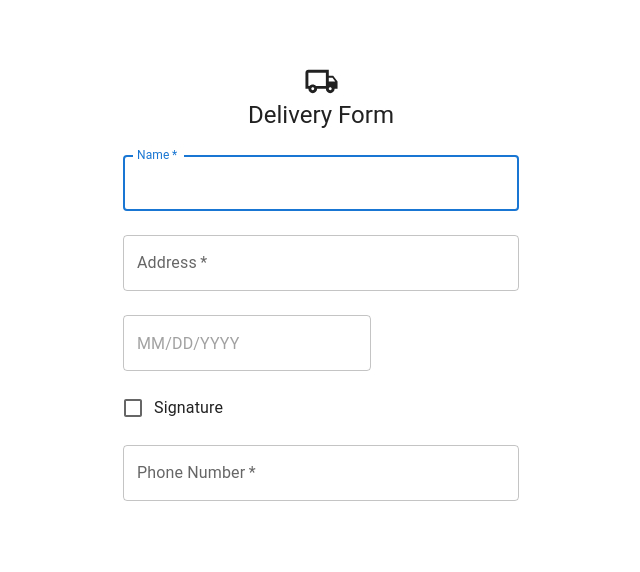
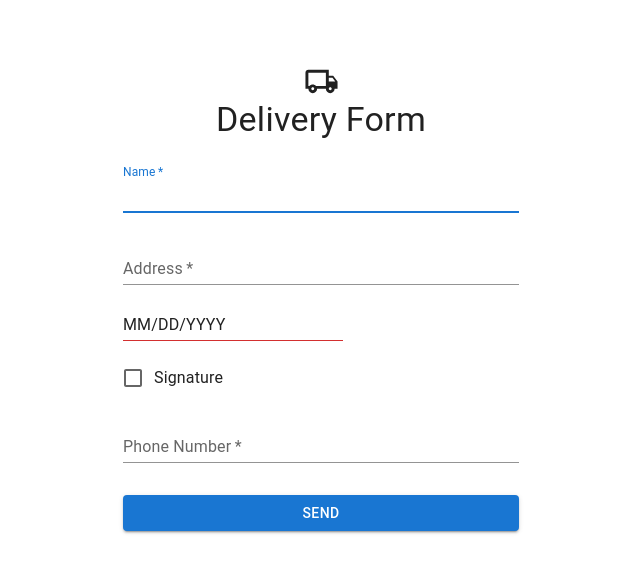
Before and after one commit to orshah/hwinputform, a React (Create React App) app: page / in a window 1280 px wide. Shown: the top 572 px of the page, without its empty margins (319-959 px from the left). Built offline with nearby package versions, Linux system fonts and the light colour scheme.

Commit message:
edited design and added functionality

```diff
--- a/src/components/InputForm/InputForm.jsx
+++ b/src/components/InputForm/InputForm.jsx
@@ -1,6 +1,7 @@
 import "./inputForm.style.css";
-import * as React from "react";
-import Avatar from "@mui/material/Avatar";
+// import * as React from "react";
+import React, { useState } from "react";
+import Button from "@mui/material/Button";
 import CssBaseline from "@mui/material/CssBaseline";
 import TextField from "@mui/material/TextField";
 import FormControlLabel from "@mui/material/FormControlLabel";
@@ -16,14 +17,30 @@ import LocalShippingOutlinedIcon from "@mui/icons-material/LocalShippingOutlined
 
 const theme = createTheme();
 
+const defaultFormData = {
+  name: "",
+  address: "",
+  date: "",
+  signatureRequired: false,
+  phoneNumber: "",
+};
+
 export default function InputForm() {
-  const handleSubmit = (event) => {
+  const [deliveryData, setDeliveryData] = useState(defaultFormData);
+
+  const onChangeHandler = (e) => {
+    setDeliveryData({ ...deliveryData, [e.target.name]: e.target.value });
+  };
+
+  const onCheckedHandler = (e) => {
+    setDeliveryData({
+      ...deliveryData,
+      signatureRequired: e.target.checked,
+    });
+  };
+
+  const onSubmitHandler = (event) => {
     event.preventDefault();
-    const data = new FormData(event.currentTarget);
-    console.log({
-      email: data.get("email"),
-      password: data.get("password"),
-    });
   };
 
   return (
@@ -40,12 +57,12 @@ export default function InputForm() {
         >
           <LocalShippingOutlinedIcon fontSize="large" />
 
-          <Typography component="h1" variant="h5">
+          <Typography component="h1" variant="h4">
             Delivery Form
           </Typography>
           <Box
             component="form"
-            onSubmit={handleSubmit}
+            onSubmit={onSubmitHandler}
             noValidate
             sx={{ mt: 1 }}
           >
@@ -56,38 +73,66 @@ export default function InputForm() {
               id="name"
               label="Name"
               name="name"
+              variant="standard"
               autoComplete="name"
               autoFocus
+              onChange={onChangeHandler}
+              value={deliveryData.name}
             />
             <TextField
               margin="normal"
               required
               fullWidth
-              name="Address"
+              name="address"
               label="Address"
               type="address"
               id="address"
+              variant="standard"
               autoComplete="address"
+              onChange={onChangeHandler}
+              value={deliveryData.address}
             />
             <LocalizationProvider dateAdapter={AdapterDayjs}>
-              <DatePicker sx={{ mt: 2 }} />
+              <DatePicker
+                name="date"
+                sx={{ mt: 2 }}
+                value={deliveryData.date}
+                slotProps={{ textField: { variant: "standard" } }}
+              />
             </LocalizationProvider>
             <br></br>
             <FormControlLabel
               sx={{ mt: 2 }}
-              control={<Checkbox value="remember" color="success" />}
+              control={
+                <Checkbox
+                  value="remember"
+                  color="success"
+                  onClick={onCheckedHandler}
+                />
+              }
               label="Signature"
             />
             <TextField
               margin="normal"
               required
               fullWidth
-              name="Phone"
+              name="phoneNumber"
               label="Phone Number"
               type="number"
               id="number"
+              variant="standard"
               autoComplete="phone-number"
+              onChange={onChangeHandler}
+              value={deliveryData.phoneNumber}
             />
+            <Button
+              type="submit"
+              fullWidth
+              variant="contained"
+              sx={{ mt: 3, mb: 2 }}
+            >
+              Send
+            </Button>
           </Box>
         </Box>
       </Container>
```
